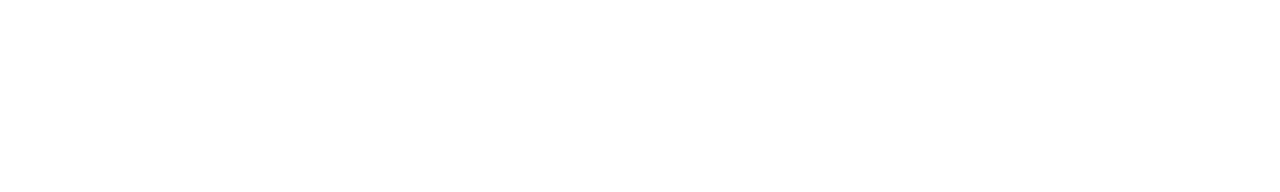
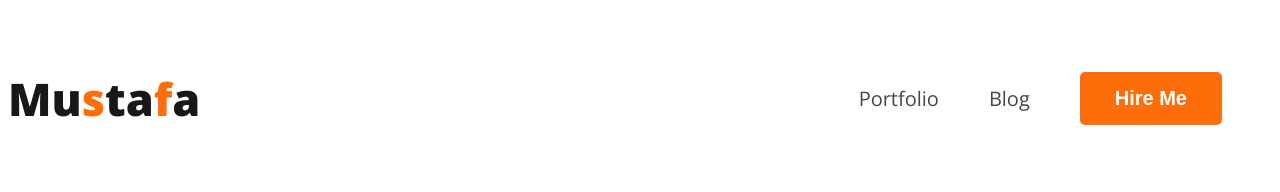
Before and after one commit to mustafa-official/portfolio-site, a plain HTML site: page index.html in a window 1280 px wide. Drawn offline with nearby package versions, Linux system fonts and the light colour scheme.

Commit message:
added nav

```diff
--- a/index.html
+++ b/index.html
@@ -1,13 +1,29 @@
 <!DOCTYPE html>
 <html lang="en">
+
 <head>
     <meta charset="UTF-8">
     <meta name="viewport" content="width=device-width, initial-scale=1.0">
     <title>Developer Mustafa</title>
+    <!-- font-family-linkup -->
+    <link rel="preconnect" href="https://fonts.googleapis.com">
+    <link rel="preconnect" href="https://fonts.gstatic.com" crossorigin>
+    <link
+        href="https://fonts.googleapis.com/css2?family=Open+Sans:ital,wght@0,400;0,500;0,600;0,700;0,800;1,400;1,500;1,600;1,700;1,800&display=swap"
+        rel="stylesheet">
+    <link rel="stylesheet" href="styles/portfolio.css">
 </head>
+
 <body>
     <header>
-
+        <nav>
+            <h4 class="site-title">Mu<span class="title-text">s</span>ta<span class="title-text">f</span>a</h4>
+            <ul>
+                <li><a href="">Portfolio</a></li>
+                <li><a href="">Blog</a></li>
+                <li><button class="btn-primary">Hire Me</button></li>
+            </ul>
+        </nav>
     </header>
     <main>
 
@@ -16,4 +32,5 @@
 
     </footer>
 </body>
+
 </html>
--- /dev/null
+++ b/styles/portfolio.css
@@ -0,0 +1,46 @@
+body {
+    font-family: 'Open Sans', sans-serif;
+}
+
+nav {
+    display: flex;
+    align-items: center;
+    justify-content: space-between;
+}
+
+.site-title {
+    color: #181818;
+    font-size: 45px;
+    font-weight: 800;
+
+}
+
+.title-text {
+    color: #FD6E0A;
+}
+
+nav>ul {
+    display: flex;
+    align-items: center;
+}
+
+nav li {
+    list-style: none;
+    margin-right: 50px;
+}
+
+nav a {
+    text-decoration: none;
+    color: #474747;
+    font-size: 20px;
+}
+nav .btn-primary{
+    color: #FFF;
+    font-size: 20px;
+    font-weight: 700;
+    border-radius: 5px;
+    background: #FD6E0A;
+    border: 0;
+    padding: 15px 35px;
+
+}
```
